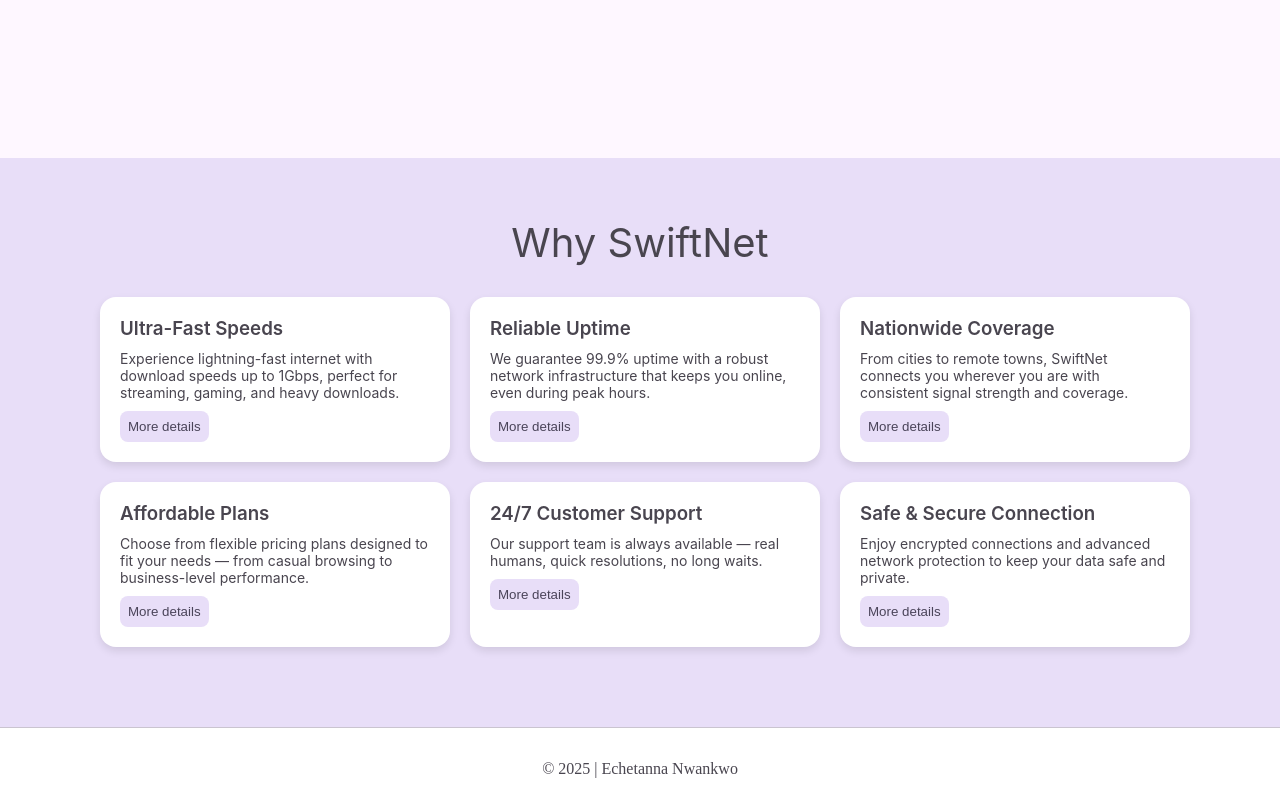
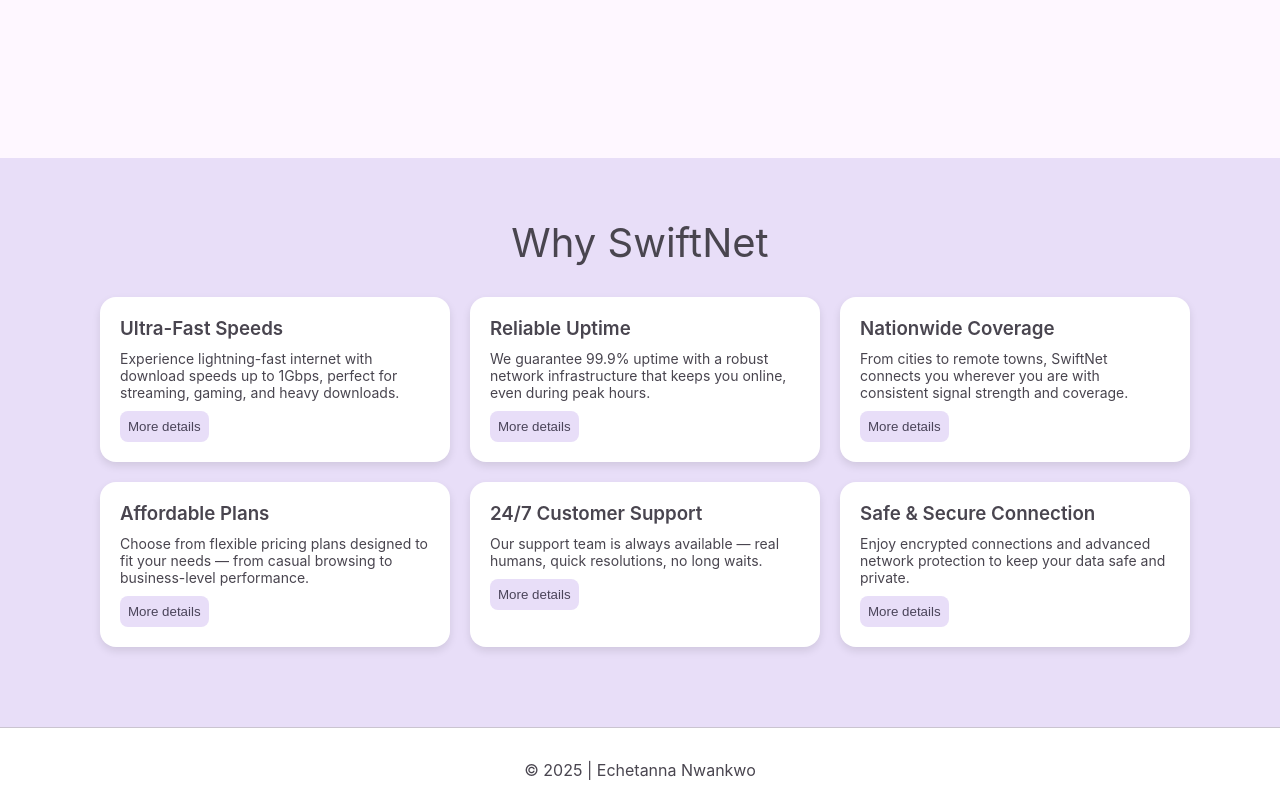
Before and after one commit to checheflint/Week-4-Task, a plain HTML site: page index.html in a window 1280 px wide. Shown: the part 609-1409 px from the top of the page. Drawn offline with Linux system fonts and the light colour scheme.

Commit message:
footer font edited

```diff
--- a/styles.css
+++ b/styles.css
@@ -169,7 +169,6 @@
 }
 
 .card-button:hover {
-    /* text-decoration: underline; */
     background-color: #E6E0E9;
     color: #4A4459;
     scale: 1.04;
@@ -185,6 +184,7 @@
 
 footer p {
     color: #49454F;
+    font-family: inter;
 }
 
 @media (max-width: 700px) {
```
